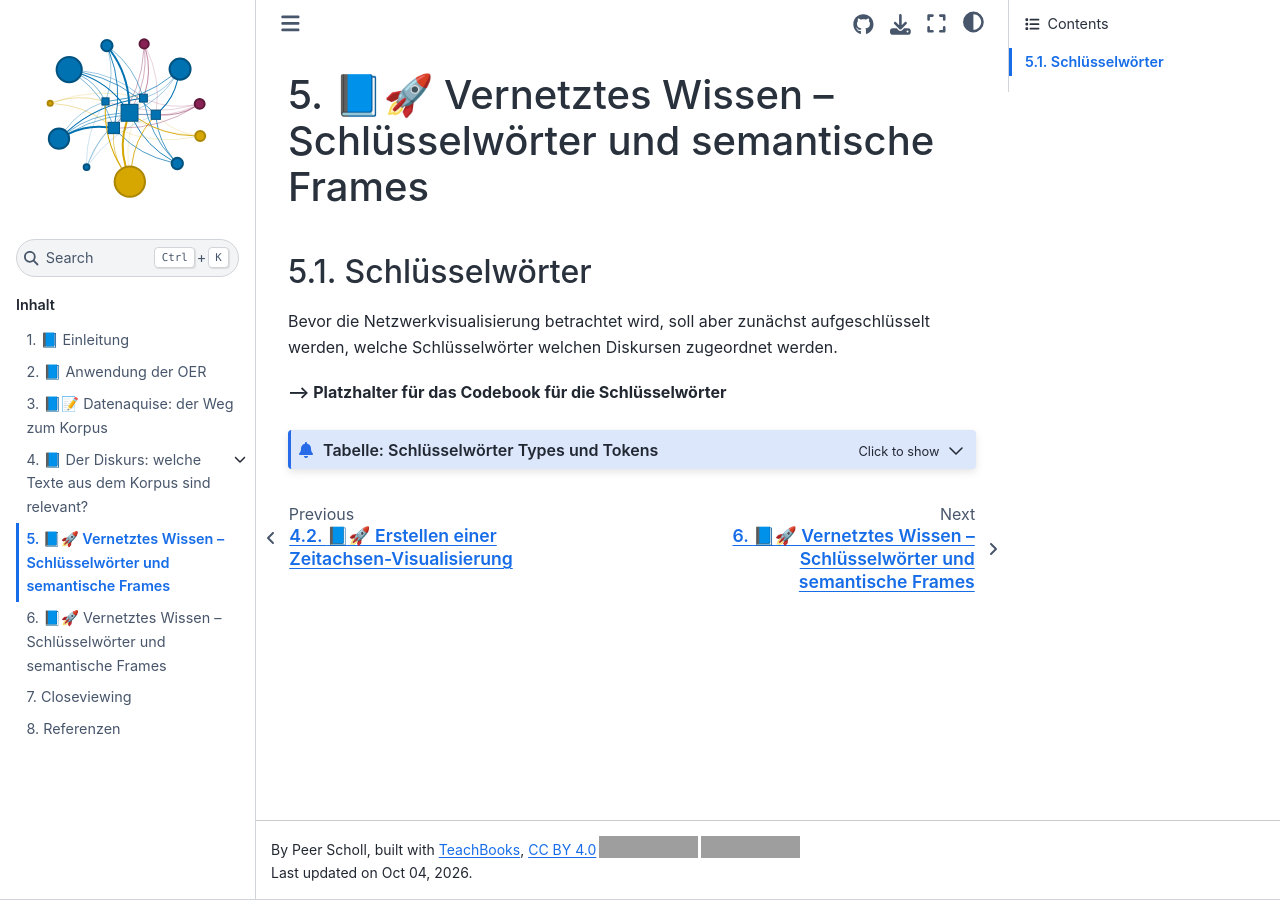
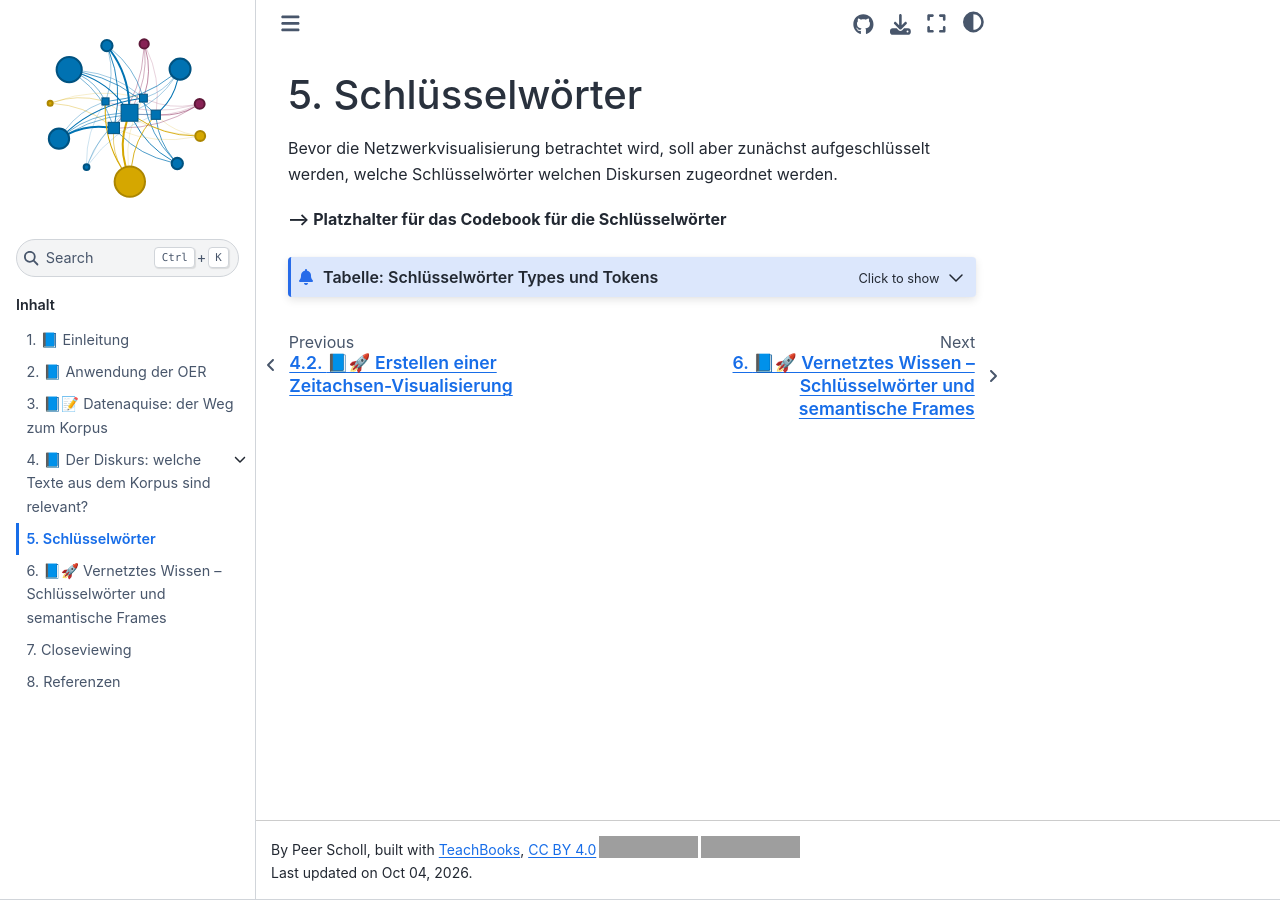
Before and after one commit to elpeero/diskursmacht-oer, a Jupyter Book: the page built from book/netzwerkanalyse/sw.md, in a window 1280 px wide. Built offline with Jupyter Book 1.0.4 settings and Sphinx 7.4.7 and the Sphinx Book theme 1.1.4, drawn with Linux system fonts in a browser that asks for light colours; comment, search, counter and statistics services are not loaded; grey boxes are pictures that could not be loaded.

Commit message:
Initial complete commit of the OER.

```diff
--- a/book/netzwerkanalyse/sw.md
+++ b/book/netzwerkanalyse/sw.md
@@ -1,4 +1,3 @@
-# 📘🚀 Vernetztes Wissen – Schlüsselwörter und semantische Frames
 ## Schlüsselwörter
 
 
```
